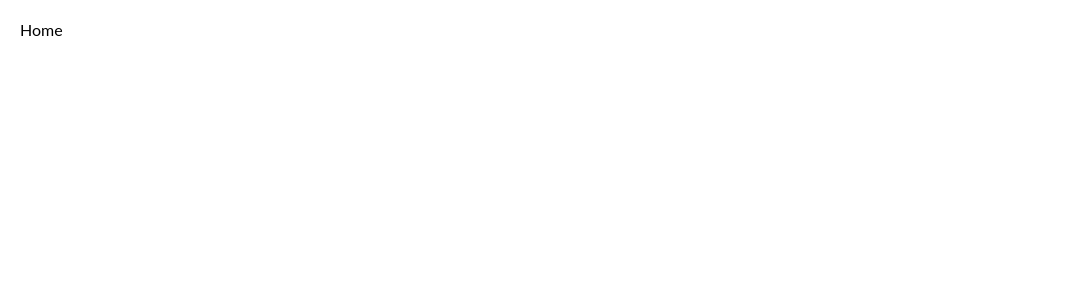
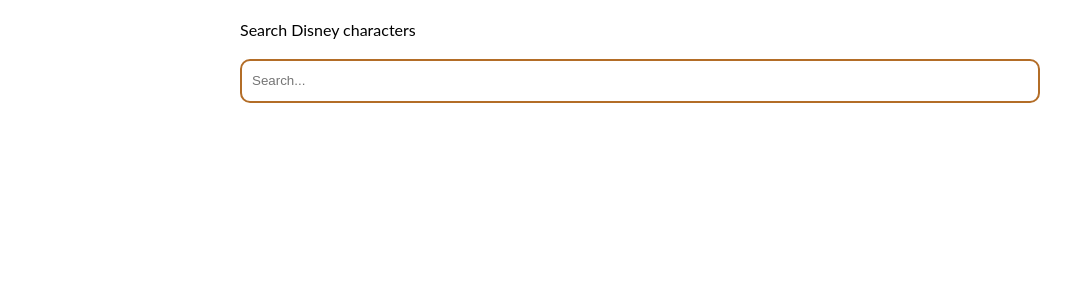
Before and after one commit to piotrcauchyluck/Disney-Characters-Browsing-App, a React (Vite) app: page / in a window 1280 px wide. Shown: the top 300 px of the page, without its empty margins (0-1082 px from the left). Built offline with nearby package versions, Linux system fonts and the light colour scheme.

Commit message:
Add initial UI

```diff
--- /dev/null
+++ b/src/components/Character.tsx
@@ -0,0 +1,42 @@
+import styled from 'styled-components';
+
+import { Character } from '../types';
+
+import Image from './Image';
+
+const StyledContainer = styled.div`
+    width: 100%;
+    display: flex;
+`;
+
+const StyledImageContainer = styled.div`
+    width: 30%;
+    border-right: 2px solid black;
+    box-sizing: border-box;
+`;
+
+const StyledDescriptionContainer = styled.div`
+    width: 70%;
+`;
+
+type CharacterContentProps = Pick<Character, 'imageUrl' | 'name'> & {
+    children: JSX.Element;
+};
+
+const CharacterContent = (props: CharacterContentProps) => {
+    const { name, children, imageUrl } = props;
+
+    return (
+        <StyledContainer>
+            <StyledImageContainer>
+                <Image imageUrl={imageUrl} />
+            </StyledImageContainer>
+            <StyledDescriptionContainer>
+                {name}
+                {children}
+            </StyledDescriptionContainer>
+        </StyledContainer>
+    );
+};
+
+export default CharacterContent;
--- /dev/null
+++ b/src/components/Image.tsx
@@ -0,0 +1,22 @@
+import styled from 'styled-components';
+import { Character } from '../types';
+
+type ImageProps = Pick<Character, 'imageUrl'>;
+
+const StyledImage = styled.image<ImageProps>`
+    background-image: url(${({ imageUrl }) => imageUrl});
+    display: block;
+    width: 100%;
+    height: 100%;
+    background-size: contain;
+    background-repeat: no-repeat;
+    background-position: center;
+`;
+
+const Image = (props: ImageProps) => {
+    const { imageUrl } = props;
+
+    return <StyledImage imageUrl={imageUrl} />;
+};
+
+export default Image;
--- a/src/pages/home/Home.tsx
+++ b/src/pages/home/Home.tsx
@@ -1,8 +1,30 @@
 import { useState } from 'react';
 import { useQuery } from '@tanstack/react-query';
+import styled from 'styled-components';
+
 import { retrieveCharacters } from '../../api/disney';
 import { colors } from '../../theme';
 import { useDebouncedValue } from '../../hooks';
+
+import List from './List';
+
+const StyledContainer = styled.div`
+    display: flex;
+    flex-direction: column;
+    gap: 20px;
+    width: min(90%, 800px);
+    margin: 0 auto;
+`;
+
+const StyledInput = styled.input`
+    line-height: 30px;
+    vertical-align: middle;
+    padding: 5px 10px;
+    box-sizing: border-box;
+    border: 2px solid ${colors.orangeMain};
+    border-radius: 10px;
+`;
+
 const Home = () => {
     const [searchInput, setSearchInput] = useState('');
 
@@ -14,7 +36,22 @@
         enabled: !!debouncedSearchInput,
     });
 
-        return <div>Home</div>;
+    const charactersData = data?.data || [];
+
+    return (
+        <StyledContainer>
+            <label htmlFor="search">Search Disney characters</label>
+            <StyledInput
+                id="search"
+                type="text"
+                placeholder="Search..."
+                value={searchInput}
+                onChange={(event) => setSearchInput(event.target.value)}
+            />
+
+            <List data={charactersData} isLoading={isLoading} error={error} />
+        </StyledContainer>
+    );
 };
 
 export default Home;
--- /dev/null
+++ b/src/pages/home/List.tsx
@@ -0,0 +1,39 @@
+import styled from 'styled-components';
+
+import type { CharactersData } from '../../types';
+
+import ListItem from './ListItem';
+
+interface ListProps {
+    data: CharactersData;
+    isLoading: boolean;
+    error: Error | null;
+}
+
+const StyledContainer = styled.ul`
+    display: flex;
+    flex-direction: column;
+    gap: 10px;
+    list-style-type: none;
+    padding: 0;
+    margin: 0;
+`;
+
+const List = (props: ListProps) => {
+    const { data, isLoading, error } = props;
+
+    if (isLoading) return <div>Fetching characters...</div>;
+    if (error) return <div>An error occurred: {error.message}</div>;
+
+    return (
+        <StyledContainer>
+            {data.map(({ name, _id, films, imageUrl }) => (
+                <li key={_id}>
+                    <ListItem name={name} films={films} imageUrl={imageUrl} />
+                </li>
+            ))}
+        </StyledContainer>
+    );
+};
+
+export default List;
--- /dev/null
+++ b/src/pages/home/ListItem.tsx
@@ -0,0 +1,37 @@
+import styled from 'styled-components';
+
+import type { Character } from '../../types';
+import { colors } from '../../theme';
+
+import CharacterContent from '../../components/Character';
+
+const StyledContainer = styled.div`
+    display: flex;
+    height: 100px;
+    border: 1px solid ${colors.orangeMain};
+    box-sizing: border-box;
+`;
+
+type ListItemProps = Pick<Character, 'films' | 'imageUrl' | 'name'>;
+
+const ListItem = (props: ListItemProps) => {
+    const { name, imageUrl, films } = props;
+
+    const Content = () => (
+        <ul>
+            {films.map((film, index) => (
+                <li key={index}>{film}</li>
+            ))}
+        </ul>
+    );
+
+    return (
+        <StyledContainer>
+            <CharacterContent name={name} imageUrl={imageUrl}>
+                <Content />
+            </CharacterContent>
+        </StyledContainer>
+    );
+};
+
+export default ListItem;
```
